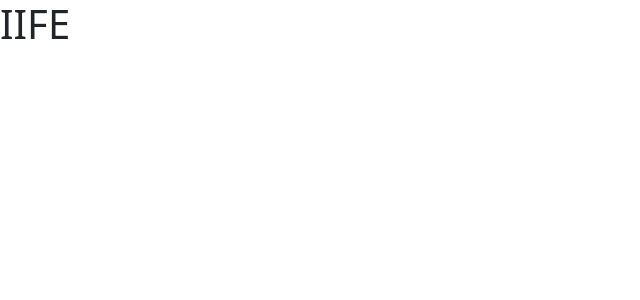
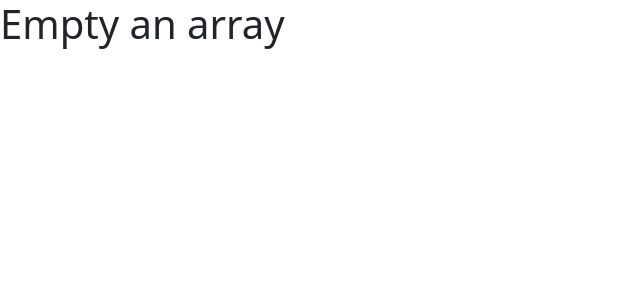
Before and after one commit to vinothsmart/react-redux-dashboard, a React (Create React App) app: page /arc/challange in a window 1280 px wide. Shown: the top 300 px of the page, without its empty margins (0-640 px from the left). Built offline with nearby package versions, Linux system fonts and the light colour scheme.

Commit message:
completed

```diff
--- a/src/components/pages/ARCTutorial/JSCPratice/JSChallange.jsx
+++ b/src/components/pages/ARCTutorial/JSCPratice/JSChallange.jsx
@@ -1,7 +1,7 @@
-import APartice22 from "./partice/APartice22";
+import APartice23 from "./partice/APartice23";
 
 const JSChallange = () => {
-  return <APartice22 />;
+  return <APartice23 />;
 };
 
 export default JSChallange;
--- /dev/null
+++ b/src/components/pages/ARCTutorial/JSCPratice/partice/APartice23.jsx
@@ -0,0 +1,29 @@
+import React from "react";
+
+const APartice23 = () => {
+  let students = [10, 11, 12, 13, 14, 15];
+
+  // Technique 1
+  // students = [];
+
+  // Techique 2
+  // students.length = 0;
+
+  // Techique 3
+  // while (students.length > 0) {
+  //   students.pop();
+  // }
+
+  // Techique 4
+  students.splice(0, students.length);
+
+  console.log(students.length);
+  console.log(students);
+  return (
+    <div>
+      <h1> Empty an array</h1>
+    </div>
+  );
+};
+
+export default APartice23;
```
